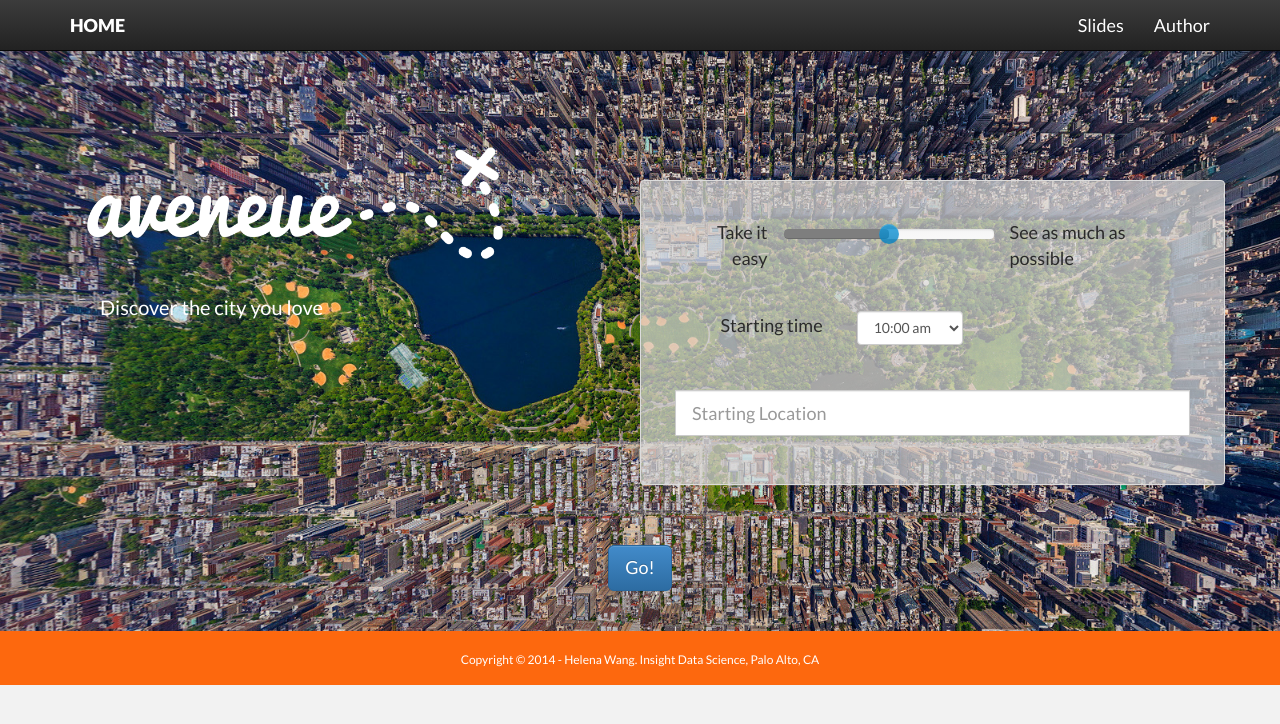
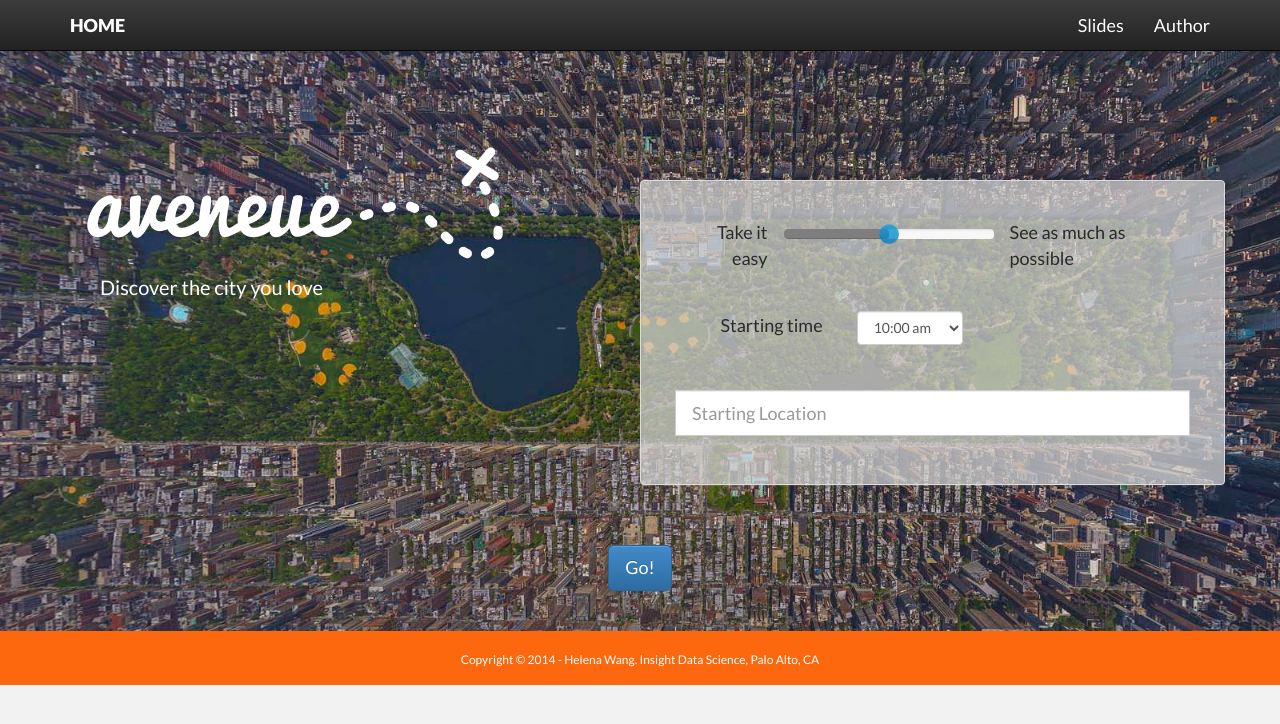
Before and after one commit to helenaxwang/AveNeue, a Flask app: page / in a window 1280 px wide. Shown: the top 724 px of the page. Run offline with Flask 2, Linux system fonts and the light colour scheme; some libraries are stand-ins or nearby versions.

Commit message:
updated landing picture

```diff
--- a/flask_site/app/static/css/style.css
+++ b/flask_site/app/static/css/style.css
@@ -111,11 +111,10 @@ a.navbar-brand:hover {
 }
 
 /* Header */
-
 #header {
 	/*background-color: #444;*/
   background-color: #2E2E2E;
-	background: url(../img/main-bg.jpg) no-repeat center top;
+	background: url(../img/main-bg-opacity80.jpg) no-repeat center top;
 	margin-top:  20px;
 	padding-top: 110px;
 	background-attachment: relative;
@@ -134,7 +133,6 @@ a.navbar-brand:hover {
     background-size: cover;
 }
 
-
 #header h1 {
 	margin-top: 40px;
 	margin-bottom: 15px;
@@ -148,6 +146,7 @@ h2.subtitle {
 	color: #fff;
 	font-size: 20px;
   margin-left: 30px;
+  margin-top: 0px;
 }
 
 /* slide */
--- a/flask_site/app/templates/index.html
+++ b/flask_site/app/templates/index.html
@@ -49,6 +49,7 @@
 
     .well {
       background: rgba(220, 220, 220, 0.7);
+      /*background: rgba(253, 104, 0, 0.5);*/
     }
 
     </style>
```
Also changed, not shown: flask_site/app/static/img/main-bg-opacity80.JPG (added).
